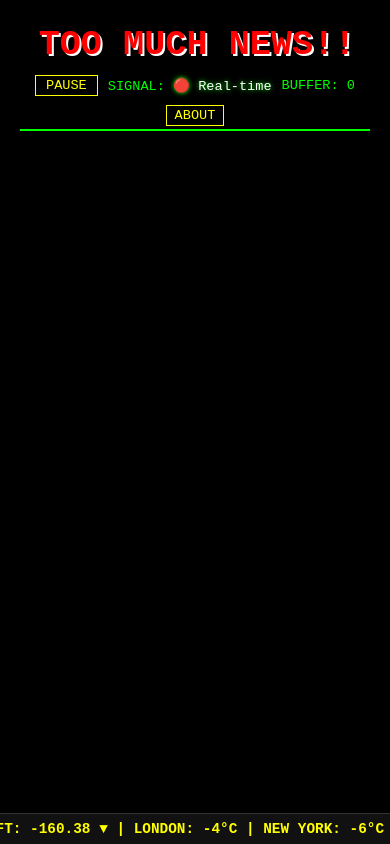
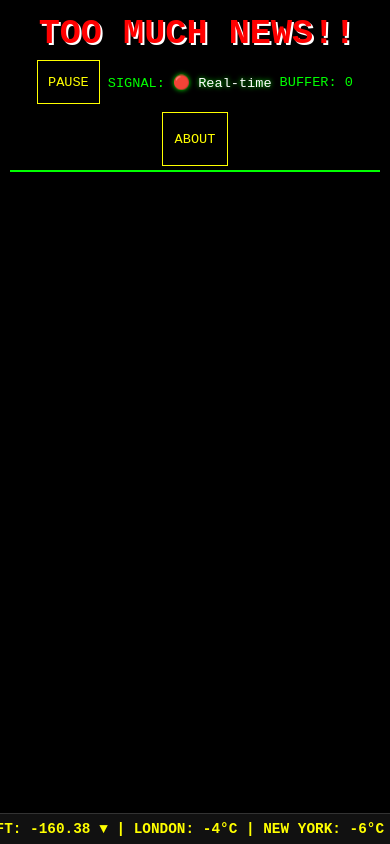
Before and after one commit to victoralensai/too-much-news, a website: page public/index.html in a window 390 px wide. Drawn offline with nearby package versions, Linux system fonts and the light colour scheme; no server answers.

Commit message:
fix: improve mobile scrolling and touch usability

```diff
--- a/public/client.js
+++ b/public/client.js
@@ -26,6 +26,7 @@ let focusedArticleIndex = -1;
 let faviconIsMindblown = false;
 
 const GLITCH_CHARS = '01$#@%&*<>?/';
+const isTouchDevice = window.matchMedia('(pointer: coarse)').matches;
 
 if (pauseToggleEl) {
     pauseToggleEl.addEventListener('click', () => {
@@ -42,6 +43,10 @@ if (helpModalEl) {
 }
 
 window.addEventListener('keydown', (event) => {
+    if (isTouchDevice) {
+        return;
+    }
+
     if (event.key === '?') {
         event.preventDefault();
         setHelpModalVisible(helpModalEl?.getAttribute('aria-hidden') !== 'false');
--- a/public/style.css
+++ b/public/style.css
@@ -4,7 +4,8 @@ body {
     font-family: 'Courier New', Courier, monospace;
     margin: 0;
     padding: 20px;
-    height: 100vh;
+    height: 100dvh;
+    min-height: 100vh;
     box-sizing: border-box;
     overflow: hidden;
 }
@@ -13,6 +14,7 @@ body {
     display: flex;
     flex-direction: column;
     height: calc(100% - 30px); /* Space for ticker */
+    min-height: 0;
 }
 
 #header {
@@ -115,6 +117,47 @@ body {
     }
 }
 
+@media (max-width: 768px) {
+    body {
+        padding: 10px;
+    }
+
+    #container {
+        height: calc(100dvh - 45px);
+    }
+
+    #header {
+        padding: 4px 6px;
+        gap: 6px;
+    }
+
+    h1 {
+        font-size: 1.45em;
+    }
+
+    #right-controls {
+        gap: 8px;
+    }
+
+    #pause-toggle,
+    #about-link a {
+        min-width: 44px;
+        min-height: 44px;
+        display: inline-flex;
+        align-items: center;
+        justify-content: center;
+        padding: 4px 10px;
+    }
+
+    #ticker {
+        height: 25px;
+    }
+
+    #ticker-content {
+        font-size: 0.75em;
+    }
+}
+
 h1 {
     text-align: center;
     color: red;
@@ -191,9 +234,11 @@ body.paused #ticker-content {
 
 #stream {
     flex-grow: 1;
+    min-height: 0;
     overflow-y: auto;
     padding-bottom: 10px;
     scroll-behavior: smooth;
+    -webkit-overflow-scrolling: touch;
     scrollbar-width: none;
     -ms-overflow-style: none;
 }
```
Also changed, not shown: public/about.html (+26 -0 lines).
